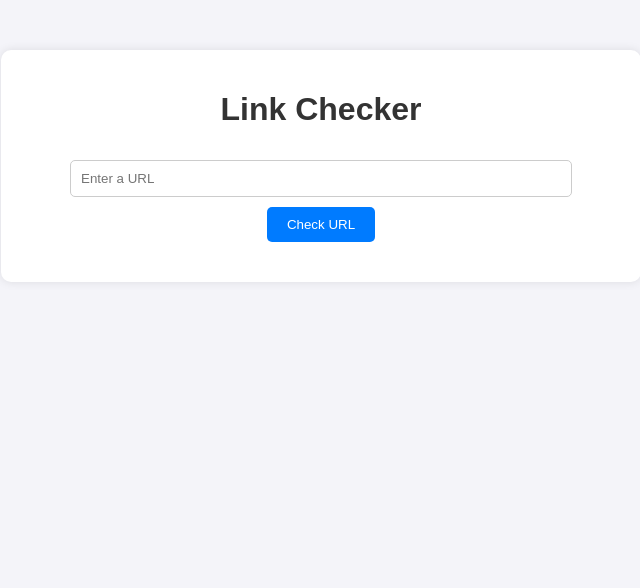
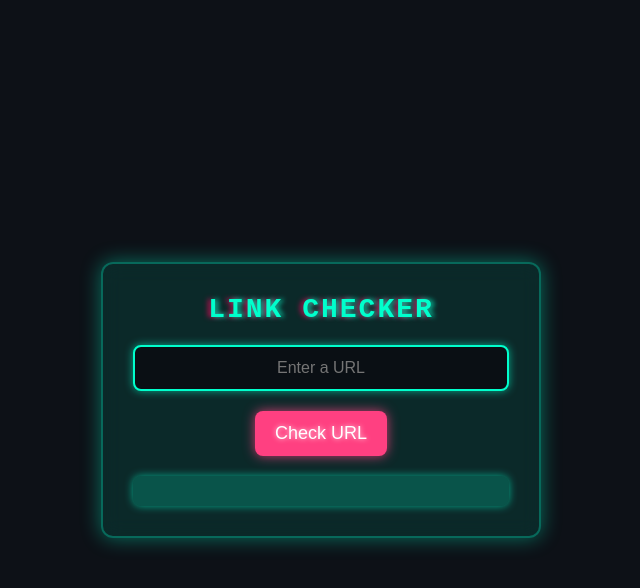
Before and after one commit to sergiugogo/Malicious_links_checker, a plain HTML site: page frontend/index.html in a window 1280 px wide. Shown: the whole page, without its empty margins (319-959 px from the left). Drawn offline with Linux system fonts and the light colour scheme.

Commit message:
New Look

```diff
--- a/frontend/style.css
+++ b/frontend/style.css
@@ -1,50 +1,99 @@
-body {
-    font-family: Arial, sans-serif;
-    text-align: center;
-    background-color: #f4f4f9;
+*{
     margin: 0;
     padding: 0;
+    box-sizing: border-box;
+}
+
+body {
+    font-family: 'Courier New', monospace;
+    text-align: center;
+    background: #0d1117;
+    color: #00ffcc;
+    height: 100vh;
+    display: flex;
+    align-items: center;
+    justify-content: center;
+    padding: 20px;
 }
 
 .container {
-    max-width: 600px;
-    margin: 50px auto;
-    padding: 20px;
-    background: #fff;
-    border-radius: 10px;
-    box-shadow: 0 0 10px rgba(0, 0, 0, 0.1);
+    max-width: 500px;
+    padding: 30px;
+    background: rgba(0, 255, 204, 0.1);
+    border-radius: 12px;
+    box-shadow: 0px 0px 20px rgba(0, 255, 204, 0.4);
+    backdrop-filter: blur(10px);
+    border: 2px solid rgba(0, 255, 204, 0.3);
+    text-shadow: 0px 0px 5px rgba(0, 255, 204, 0.7);
 }
 
+/*Title*/
 h1 {
-    color: #333;
+    font-size: 28px;
+    margin-bottom: 20px;
+    text-transform: uppercase;
+    letter-spacing: 2px;
+    animation: glitch 1s infinite alternate;
 }
 
-form {
-    margin: 20px 0;
+/* neon effect on the input field*/
+input {
+    width: 100%;
+    padding: 12px;
+    border-radius: 8px;
+    border: 2px solid #00ffcc;
+    outline: none;
+    font-size: 16px;
+    background: #0a0f14;
+    color: #00ffcc;
+    text-align: center;
+    transition: all 0.3s ease;
+    box-shadow: 0px 0px 8px rgba(0, 255, 204, 0.6);
 }
 
-input {
-    width: 80%;
-    padding: 10px;
-    margin: 10px 0;
-    border: 1px solid #ccc;
-    border-radius: 5px;
+input:focus {
+    border-color: #ff4081;
+    box-shadow: 0px 0px 12px rgba(255, 64, 129, 0.6);
 }
 
+/*Buttton effect*/
 button {
-    padding: 10px 20px;
-    color: #fff;
-    background-color: #007BFF;
+    padding: 12px 20px;
+    margin-top: 20px;
+    background: #ff4081;
     border: none;
-    border-radius: 5px;
+    border-radius: 8px;
+    color: white;
+    font-size: 18px;
     cursor: pointer;
+    transition: all 0.3s ease;
+    text-shadow: 0px 0px 5px rgba(255, 255, 255, 0.8);
+    box-shadow: 0px 0px 12px rgba(255, 64, 129, 0.8);
 }
 
 button:hover {
-    background-color: #0056b3;
+    background: #ff005d;
+    box-shadow: 0px 0px 20px rgba(255, 0, 93, 0.9);
 }
 
+/*this is for the result box*/
 #result {
     margin-top: 20px;
     font-size: 1.2em;
+    font-weight: bold;
+    padding: 15px;
+    background: rgba(0, 255, 204, 0.2);
+    border-radius: 8px;
+    box-shadow: 0px 0px 8px rgba(0, 255, 204, 0.6);
+    text-shadow: 0px 0px 3px rgba(0, 255, 204, 0.7);
 }
+
+/* glitch effect */
+@keyframes glitch {
+    0% {
+        text-shadow: -3px 0px 5px rgba(0, 255, 204, 0.7), 3px 0px 5px rgba(255, 0, 93, 0.7);
+    }
+    100% {
+        text-shadow: 3px 0px 5px rgba(0, 255, 204, 0.7), -3px 0px 5px rgba(255, 0, 93, 0.7);
+    }
+}
```
